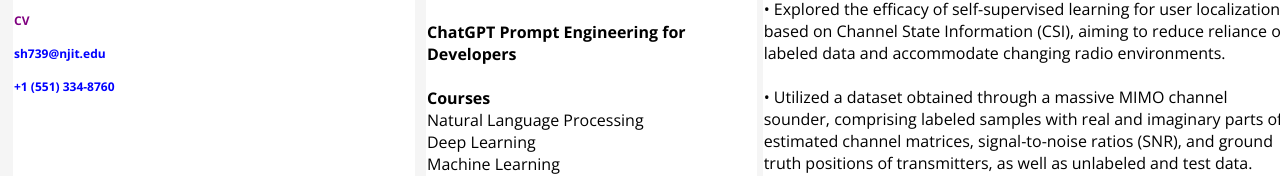
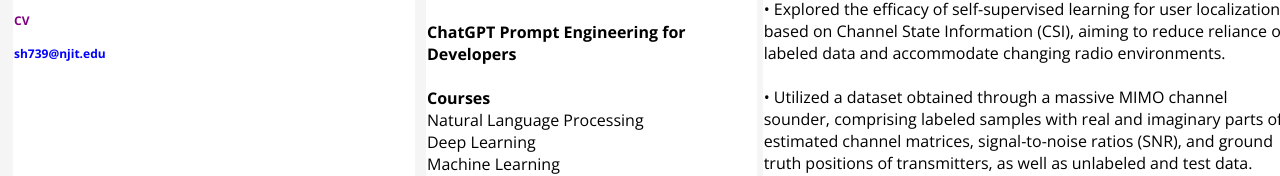
Before and after one commit to Sajidcodes/sajidcodes.github.io, a plain HTML site: page index.html in a window 1280 px wide. Shown: the part 729-905 px from the top of the page. Drawn offline with nearby package versions, Linux system fonts and the light colour scheme.

Commit message:
Update index.html

```diff
--- a/index.html
+++ b/index.html
@@ -138,9 +138,9 @@
                             </h4>
                             <h4 style="text-align: left;"></h4>
                             <h4 style="text-align: left;"></h4>
-                            <h4 style="text-align: left;">
+<!--                             <h4 style="text-align: left;">
                                 <a href="">+1 (551) 334-8760</a>
-                            </h4>
+                            </h4>   -->
                             <em>&nbsp;</em>
                         </span>
 
```
